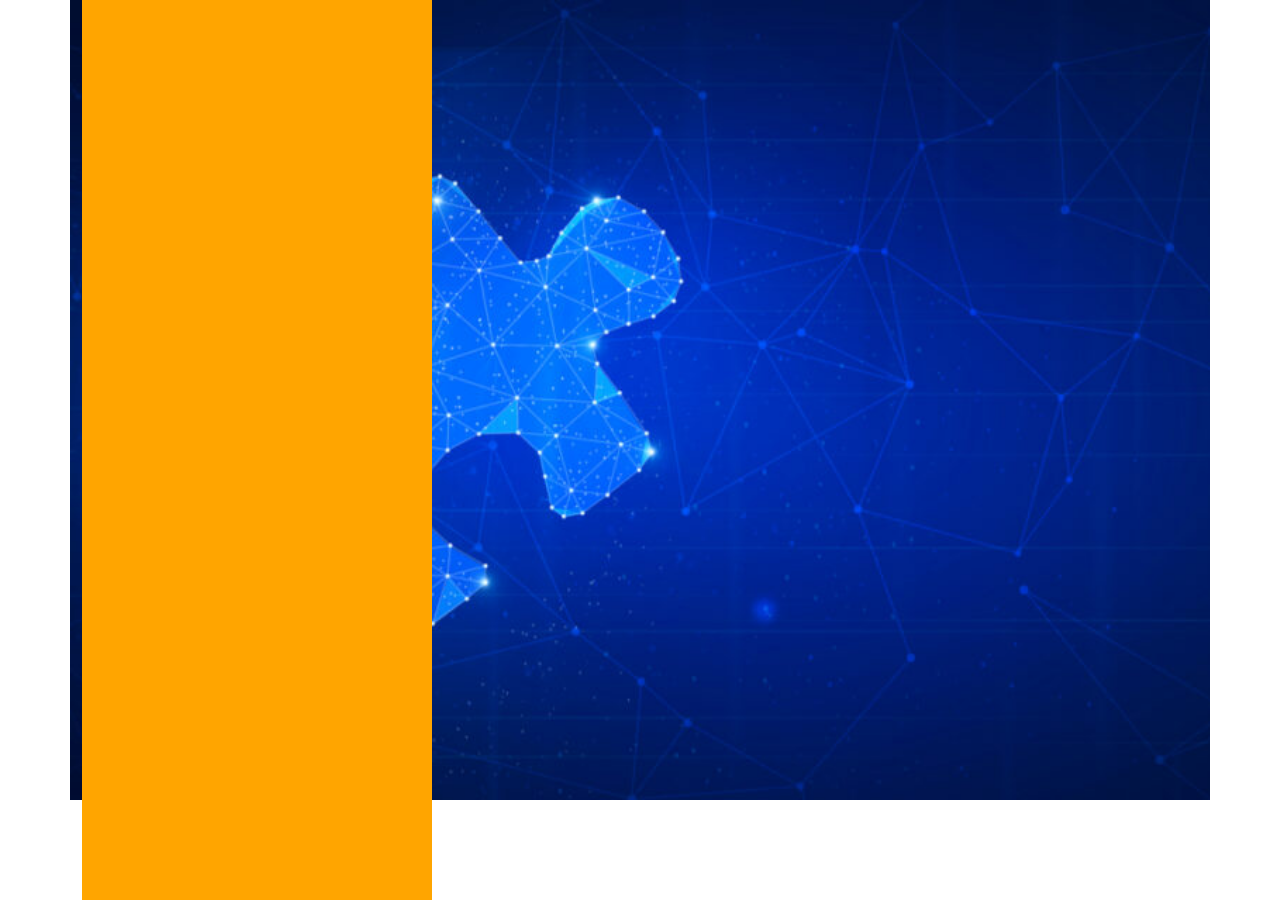
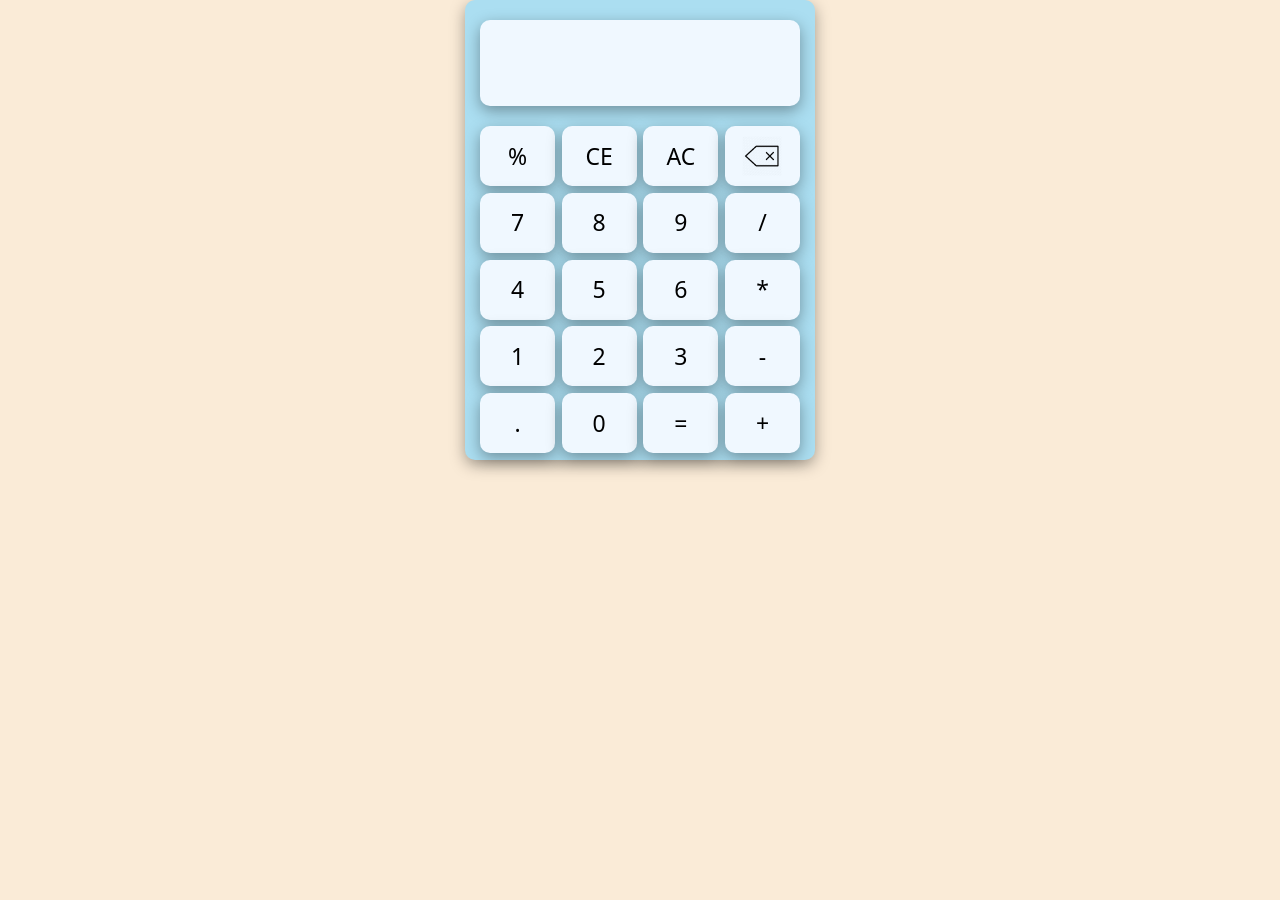
Before and after one commit to SualehSiddiqui/Calculator, a plain HTML site: page index.html in a window 1280 px wide. After the commit the page ends 800 px from the top, so only its background shows below. Drawn offline with nearby package versions, Linux system fonts and the light colour scheme.

Commit message:
created ui

```diff
--- a/appp.js
+++ b/appp.js
@@ -0,0 +1,21 @@
+var calcScreen = document.querySelector("#calc-screen");
+var per = document.querySelector("#per").getAttribute('value');
+var clearOne = document.querySelector("#clear-one").getAttribute('value');
+var clearAll = document.querySelector("#clear-all").getAttribute('value');
+var backspace = document.querySelector("#back-img").getAttribute('value');
+var div = document.querySelector("#div").getAttribute('value');
+var multi = document.querySelector("#multi").getAttribute('value');
+var sub = document.querySelector("#sub").getAttribute('value');
+var add = document.querySelector("#add").getAttribute('value');
+var equal = document.querySelector("#equal").getAttribute('value');
+var point = document.querySelector("#point").getAttribute('value');
+var num0 = document.querySelector("#num-0").getAttribute('value');
+var num1 = document.querySelector("#num-1").getAttribute('value');
+var num2 = document.querySelector("#num-2").getAttribute('value');
+var num3 = document.querySelector("#num-3").getAttribute('value');
+var num4 = document.querySelector("#num-4").getAttribute('value');
+var num5 = document.querySelector("#num-5").getAttribute('value');
+var num6 = document.querySelector("#num-6").getAttribute('value');
+var num7 = document.querySelector("#num-7").getAttribute('value');
+var num8 = document.querySelector("#num-8").getAttribute('value');
+var num9 = document.querySelector("#num-9").getAttribute('value');
--- a/index.html
+++ b/index.html
@@ -14,8 +14,71 @@
 <body>
     <div class="container">
         <div class="background-div">
-            <div class="main-calc"></div>
-            <div class="main-calc"></div>
+            <div class="main-calc">
+                <div class="calc-screen" id="calc-screen"></div>
+                <div class="numbers">
+                    <div class="per num-div" id="per" value="%">
+                        <span>%</span>
+                    </div>
+                    <div class="clear-one num-div" id="clear-one" value="CE">
+                        <span>CE</span>
+                    </div>
+                    <div class="clear-all num-div" id="clear-all" value="AC">
+                        <span>AC</span>
+                    </div>
+                    <div class="back-img-div num-div" id="back-img" value="Cross">
+                        <span><img src="Images/backspace-icon-16.jpg" class="back-img" alt=""></span>
+                    </div>
+                    <div class="num-7 num-div" id="num-7" value="7">
+                        <span>7</span>
+                    </div>
+                    <div class="num-8 num-div" id="num-8" value="8">
+                        <span>8</span>
+                    </div>
+                    <div class="num-9 num-div" id="num-9" value="9">
+                        <span>9</span>
+                    </div>
+                    <div class="div num-div" id="div" value="/">
+                        <span>/</span>
+                    </div>
+                    <div class="num-4 num-div" id="num-4" value="4">
+                        <span>4</span>
+                    </div>
+                    <div class="num-5 num-div" id="num-5" value="5">
+                        <span>5</span>
+                    </div>
+                    <div class="num-6 num-div" id="num-6"  value="6">
+                        <span>6</span>
+                    </div>
+                    <div class="multi num-div" id="multi" value="*">
+                        <span>*</span>
+                    </div>
+                    <div class="num-1 num-div" id="num-1" value="1">
+                        <span>1</span>
+                    </div>
+                    <div class="num-2 num-div" id="num-2" value="2">
+                        <span>2</span>
+                    </div>
+                    <div class="num-3 num-div" id="num-3" value="3">
+                        <span>3</span>
+                    </div>
+                    <div class="sub num-div" id="sub"  value="-">
+                        <span>-</span>
+                    </div>
+                    <div class="point num-div" id="point" value=".">
+                        <span>.</span>
+                    </div>
+                    <div class="num-0 num-div" id="num-0"  value="0">
+                        <span>0</span>
+                    </div>
+                    <div class="equal num-div" id="equal"  value="=">
+                        <span>=</span>
+                    </div>
+                    <div class="add num-div" id="add" value="+" onclick="document.querySelector('#calc-screen').innerHTML = document.querySelector('#add').getAttribute('value')">
+                        <span>+</span>
+                    </div>
+                </div>
+            </div>
         </div>
     </div>
 
--- a/style.css
+++ b/style.css
@@ -1,20 +1,70 @@
-
+body{
+    background-color: antiquewhite;
+}
 
 .container{
     width: 100%;
     height: 100vh;
-    background-image: url(Images/background.jpg);
-    background-repeat: no-repeat;
-    background-size: cover;
+    background-color: antiquewhite;
 }
 
-.backgtound-div{
+.background-div{
     display: flex;
-    justify-content: flex-end;
+    align-items: center;
+    justify-content: center;
 }
 
 .main-calc{
-    background-color: orange;
+    border-radius: 10px;
+    background-color: #abdef1;
     width: 350px;
-    height: 450px;
+    height: 460px;
+    box-shadow: rgba(0, 0, 0, 0.35) 0px 5px 15px;
+    display: flex;
+    align-items: center;
+    flex-direction: column;
 }
+
+.calc-screen{
+    background-color: aliceblue;
+    width: 320px;
+    height: 90px;
+    border-radius: 10px;
+    box-shadow: rgba(0, 0, 0, 0.35) 0px 5px 15px;
+    margin-top: 20px;
+    cursor: text;
+}
+
+.numbers{
+    margin-top: 20px;
+    width: 320px;
+    height: 350px;
+    background-color: #abdef1;
+    display: flex;
+    flex-wrap: wrap;
+    justify-content: space-between;
+}
+
+.num-div{
+    width: 75px;
+    height: 60px;
+    background-color: aliceblue;
+    box-shadow: rgba(0, 0, 0, 0.35) 0px 5px 15px;
+    cursor: pointer;
+    border-radius: 10px;
+    display: flex;
+    justify-content: center;
+    align-items: center;
+}
+
+.num-div > span{
+
+    color: black;
+    background-color: aliceblue;
+    font-size: 23px;
+}
+
+.back-img{
+    text-align: end;
+    width: 40px;
+}
```
Also changed, not shown: Images/background.jpg (deleted), Images/backspace-icon-16.jpg (added).
